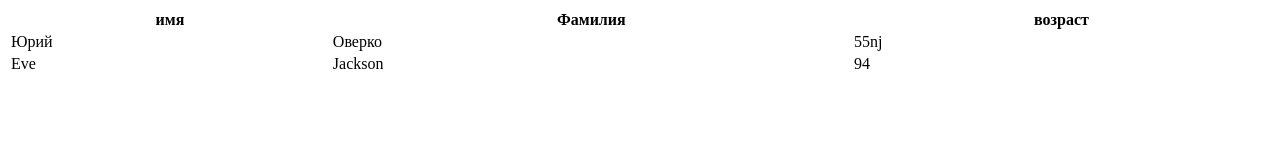
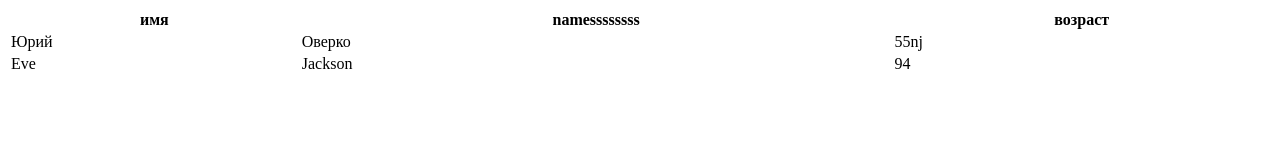
Before and after one commit to uriizp/zpcuti, a plain HTML site: page index.html in a window 1280 px wide. Drawn offline with Linux system fonts and the light colour scheme.

Commit message:
first commit

```diff
--- a/index.html
+++ b/index.html
@@ -1,7 +1,7 @@
 <table style="width:100%">
   <tr>
     <th>имя</th>
-    <th>Фамилия</th>
+    <th>namessssssss</th>
     <th>возраст</th>
   </tr>
   <tr>
```
Also changed, not shown: 1 other file.
